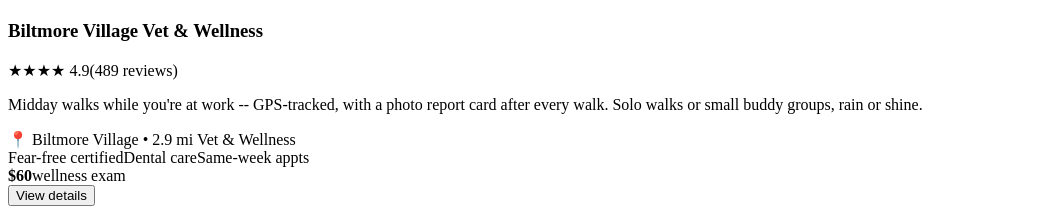
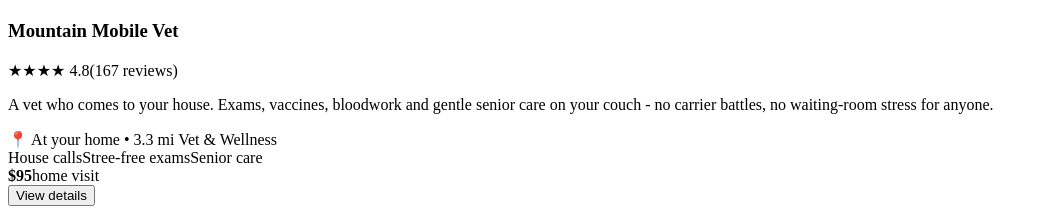
Before and after one commit to RoxZayn7/HappyTails, a plain HTML site: page index.html in a window 1280 px wide. Shown: the part 8323-8537 px from the top of the page, without its empty margins (0-1044 px from the left). Drawn offline with Linux system fonts and the light colour scheme.

Commit message:
article 16

```diff
--- a/index.html
+++ b/index.html
@@ -334,19 +334,19 @@
                 </div>
             </article>
 
-            <!-- 15. Vet & Wellness -->
-            <article class="card" data-cat="vet" data-pets="dog cat small" data-phone="8285550113" data-email="care@biltmorevet.example" data-includes="Full nose-to-tail wellness exam|Vaccines &amp; parasite screening|Dental checks &amp; cleanings|Written estimate before any treatment">
+            <!-- 16. Vet & Wellness -->
+            <article class="card" data-cat="vet" data-pets="dog cat" data-phone="8285550159" data-email="visits@mountainmobilevet.example" data-includes="Full exam in your home|Vaccines, bloodwork &amp; microchips|Senior &amp; hospice care plans|Evening appointments available">
                 <div class="photo-box" style="--c:#DDF2EC">
-                    <img src="https://images.unsplash.com/photo-1568572933382-74d440642117?q=80&amp;w=800&amp;auto=format&amp;fit=crop" alt="A husky with blue eyes" loading="lazy">
+                    <img src="https://images.unsplash.com/photo-1560807707-8cc77767d783?q=80&amp;w=800&amp;auto=format&amp;fit=crop" alt="A calm dog lying down" loading="lazy">
                 </div>
                 <div class="card-body">
-                    <h3> Biltmore Village Vet &amp; Wellness</h3>
-                    <div class="rating-row"><span class="stars"> ★★★★</span><span> 4.9</span><span class="rev">(489 reviews)</span></div>
-                    <p class="desc">Midday walks while you're at work -- GPS-tracked, with a photo report card after every walk. Solo walks or small buddy groups, rain or shine.</p>
-                    <div class="meta-row"><span> 📍 Biltmore Village • 2.9 mi </span><span> Vet &amp; Wellness</span></div>
-                    <div class="tags"><span class="tag">Fear-free certified</span><span class="tag">Dental care</span><span class="tag">Same-week appts</span></div>
+                    <h3> Mountain Mobile Vet</h3>
+                    <div class="rating-row"><span class="stars"> ★★★★</span><span> 4.8</span><span class="rev">(167 reviews)</span></div>
+                    <p class="desc">A vet who comes to your house. Exams, vaccines, bloodwork and gentle senior care on your couch - no carrier battles, no waiting-room stress for anyone.</p>
+                    <div class="meta-row"><span> 📍 At your home • 3.3 mi </span><span> Vet &amp; Wellness</span></div>
+                    <div class="tags"><span class="tag">House calls</span><span class="tag">Stree-free exams</span><span class="tag">Senior care</span></div>
                     <div class="card-foot">
-                        <div class="price"><b>$60</b><span>wellness exam</span></div>
+                        <div class="price"><b>$95</b><span>home visit</span></div>
                         <button class="details-btn" type="button">View details</button>
                     </div>
                 </div>
```
